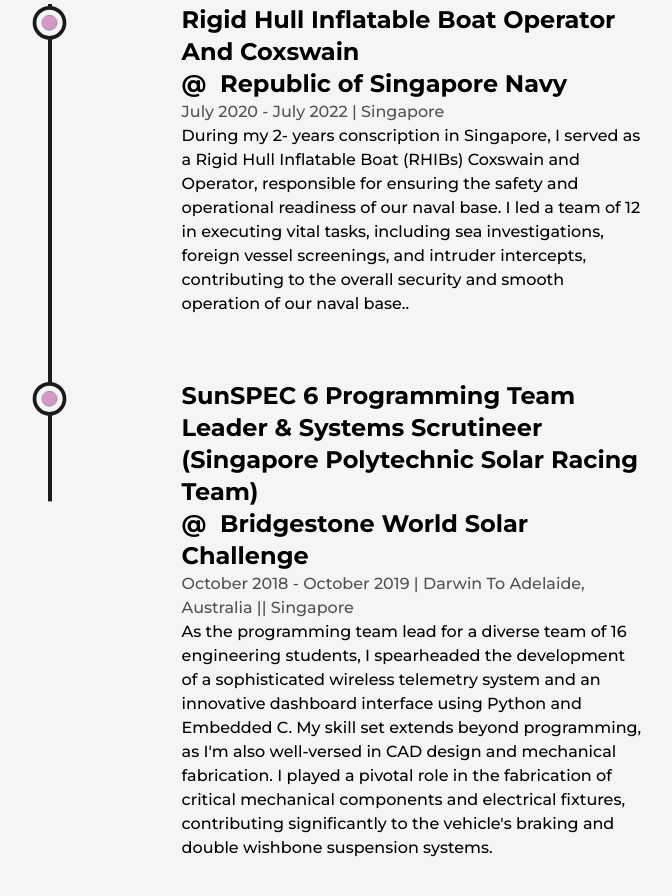
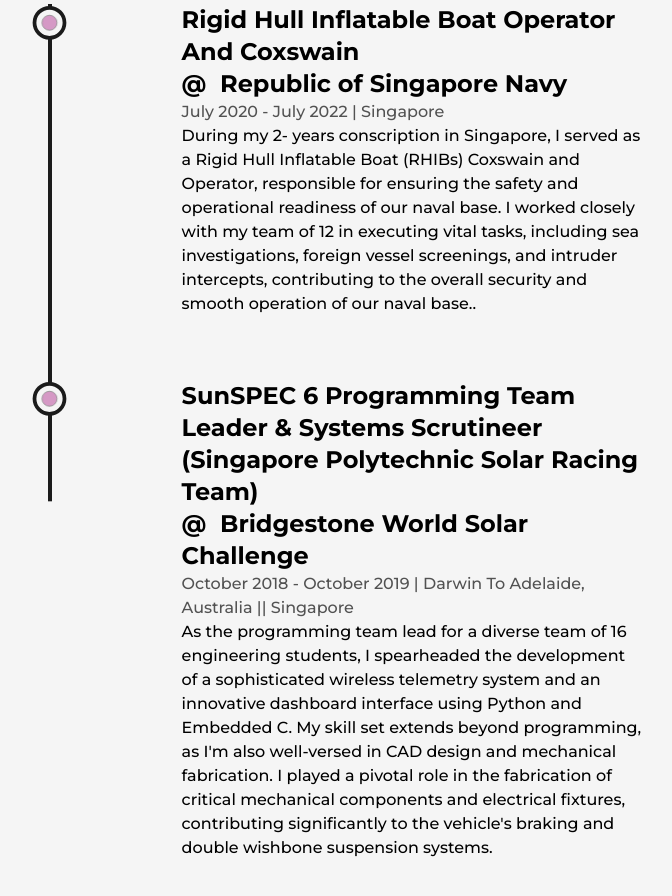
Before and after one commit to GavinFerdinandChee/GavinFerdinandChee.github.io, a Next.js app: page /about in a window 1280 px wide. Shown: the part 3040-3936 px from the top of the page, without its empty margins (244-916 px from the left). Built offline with nearby package versions, Linux system fonts and the light colour scheme.

Commit message:
Update Experience.js

```diff
--- a/src/components/Experience.js
+++ b/src/components/Experience.js
@@ -61,7 +61,7 @@
                         address="Singapore"
                         work="During my 2- years conscription in Singapore, I served as a Rigid Hull Inflatable Boat (RHIBs) Coxswain and Operator,
                         responsible for ensuring the safety and operational readiness of our naval base.
-                        I led a team of 12 in executing vital tasks, including sea investigations,
+                        I worked closely with my team of 12 in executing vital tasks, including sea investigations,
                         foreign vessel screenings, and intruder intercepts,
                         contributing to the overall security and smooth operation of our naval base.."
                     />
```
